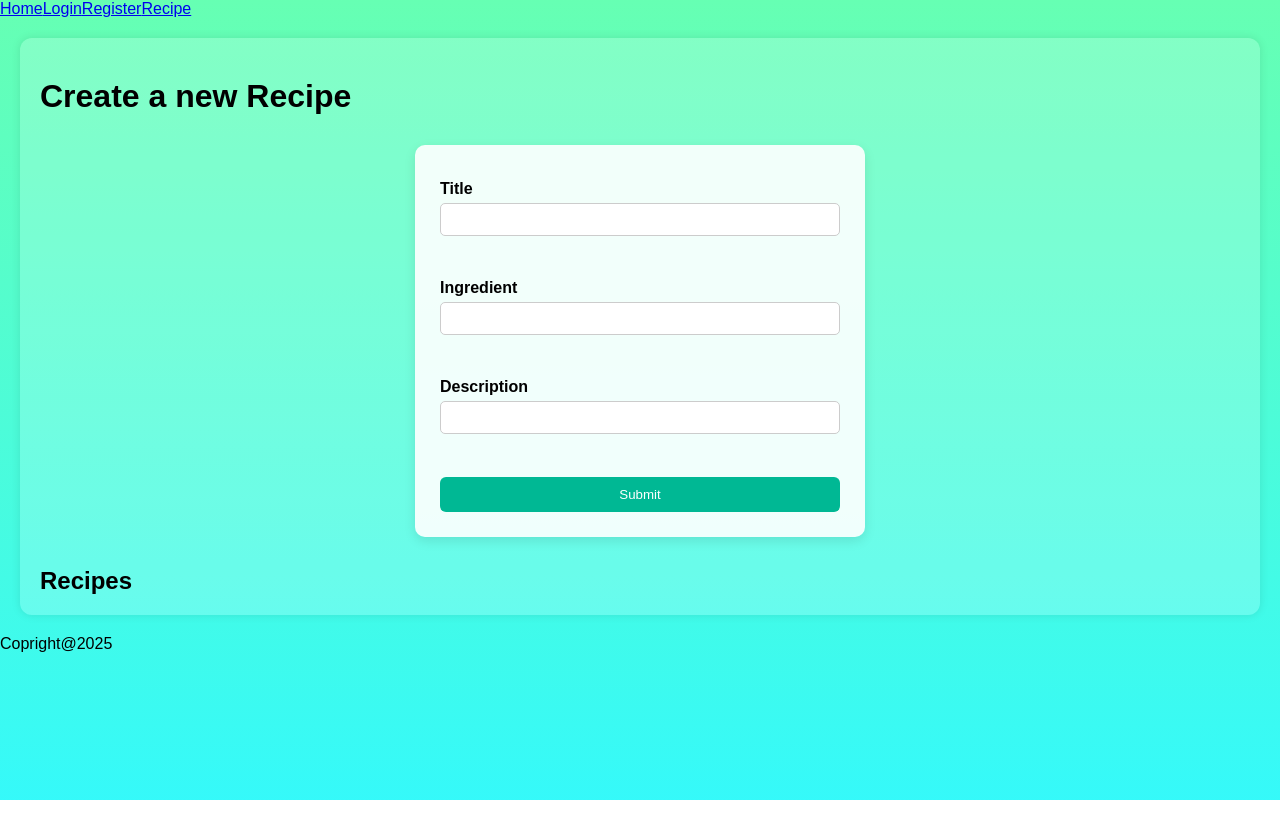
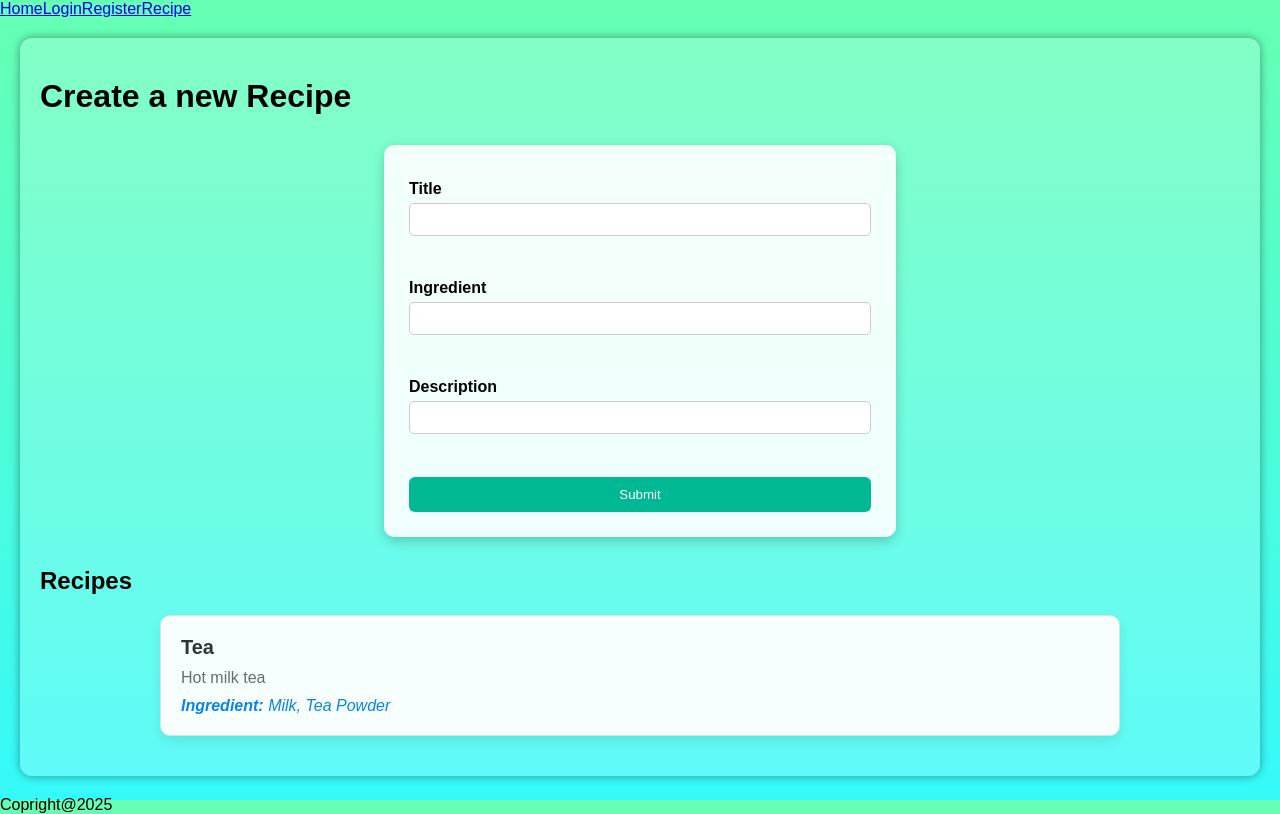
Before and after one commit to sMv-Jones/reactRecipeWebsite, a React (Vite) app in the folder frontEnd/: page /recipe in a window 1280 px wide. Built offline with nearby package versions, Linux system fonts and the light colour scheme.

Commit message:
recipeCard

```diff
--- a/frontEnd/src/components/RecipeCard/RecipeCard.css
+++ b/frontEnd/src/components/RecipeCard/RecipeCard.css
@@ -0,0 +1,25 @@
+.recipe-card {
+  background-color: rgba(255, 255, 255, 0.95);
+  border: 1px solid #e0e0e0;
+  padding: 20px;
+  margin: 20px auto;
+  max-width: 75vw;
+  border-radius: 10px;
+  box-shadow: 0 6px 12px rgba(0, 0, 0, 0.08);
+}
+
+.recipe-card-title {
+  font-size: 20px;
+  margin-bottom: 10px;
+  color: #2d3436;
+}
+
+.recipe-card-description {
+  margin-bottom: 10px;
+  color: #636e72;
+}
+
+.recipe-card-ingredient {
+  font-style: italic;
+  color: #0984e3;
+}
--- a/frontEnd/src/components/RecipeCard/RecipeCard.jsx
+++ b/frontEnd/src/components/RecipeCard/RecipeCard.jsx
@@ -1,15 +1,13 @@
-function RecipeCard({title,description,ingredeint}){
-    return(
-        <>
-        <br />
-        <div>
-            <br />
-            <div>Title {title}</div>
-            <div>Description {description}</div>
-            <div>Ingredeint {ingredeint}</div>
-        </div>
-        <br />
-        </>
-    )
+import "./recipeCard.css";
+
+function RecipeCard({ title, description, ingredeint }) {
+  return (
+    <div className="recipe-card">
+      <h3 className="recipe-card-title">{title}</h3>
+      <p className="recipe-card-description">{description}</p>
+      <p className="recipe-card-ingredient"><strong>Ingredient:</strong> {ingredeint}</p>
+    </div>
+  );
 }
+
 export default RecipeCard;
--- a/frontEnd/src/main.css
+++ b/frontEnd/src/main.css
@@ -1,12 +1,19 @@
-*,*::before,*::after {
-    margin:0;
-    padding:0;
+*,
+*::before,
+*::after {
+    margin: 0;
+    padding: 0;
     box-sizing: border-box;
     font-family: Arial, Helvetica, sans-serif;
 }
+
 html {
     height: 100%;
 }
+
 body {
     background-image: linear-gradient(rgba(64, 255, 160, 0.8), rgba(3, 248, 248, .8));
+    background-repeat: no-repeat;
+    background-attachment: fixed;
+    background-size: cover;
 }
--- a/frontEnd/src/pages/Home/Home.css
+++ b/frontEnd/src/pages/Home/Home.css
@@ -3,9 +3,9 @@
   padding: 40px;
   text-align: center;
   min-height: 80vh;
-  background-color: rgba(255, 255, 255, .1);
+  background-color: rgba(255, 255, 255, .2);
   border-radius: 12px;
-  box-shadow: 0 0 10px rgba(0, 0, 0, 0.1);
+  box-shadow: 0 0 10px rgba(0, 0, 0, 0.4);
   font-family: 'Segoe UI', sans-serif;
 }
 
--- a/frontEnd/src/pages/Recipe/Recipe.css
+++ b/frontEnd/src/pages/Recipe/Recipe.css
@@ -3,16 +3,16 @@
     margin: 20px;
     border-radius: 12px;
     background-color: rgba(255, 255, 255, 0.2);
-    box-shadow: 0 0 10px rgba(0, 0, 0, 0.1);
+    box-shadow: 0 0 10px rgba(0, 0, 0, 0.4);
 }
 
 .recipe-form {
     background-color: rgba(255, 255, 255, 0.9);
     padding: 25px;
     border-radius: 10px;
-    max-width: 450px;
+    max-width: 40vw;
     margin: 30px auto;
-    box-shadow: 0 4px 12px rgba(0, 0, 0, 0.1);
+    box-shadow: 0 4px 12px rgba(0, 0, 0, 0.2);
     display: flex;
     flex-direction: column;
 }
--- a/frontEnd/src/pages/Recipe/Recipe.jsx
+++ b/frontEnd/src/pages/Recipe/Recipe.jsx
@@ -21,6 +21,7 @@ function Recipe() {
             </div>
             <div>
                 <h2 className="recipe-heading">Recipes</h2>
+                <RecipeCard title="Tea" description="Hot milk tea" ingredeint="Milk, Tea Powder" />
                 {/* RecipeCard components will go here */}
             </div>
         </div>
```
